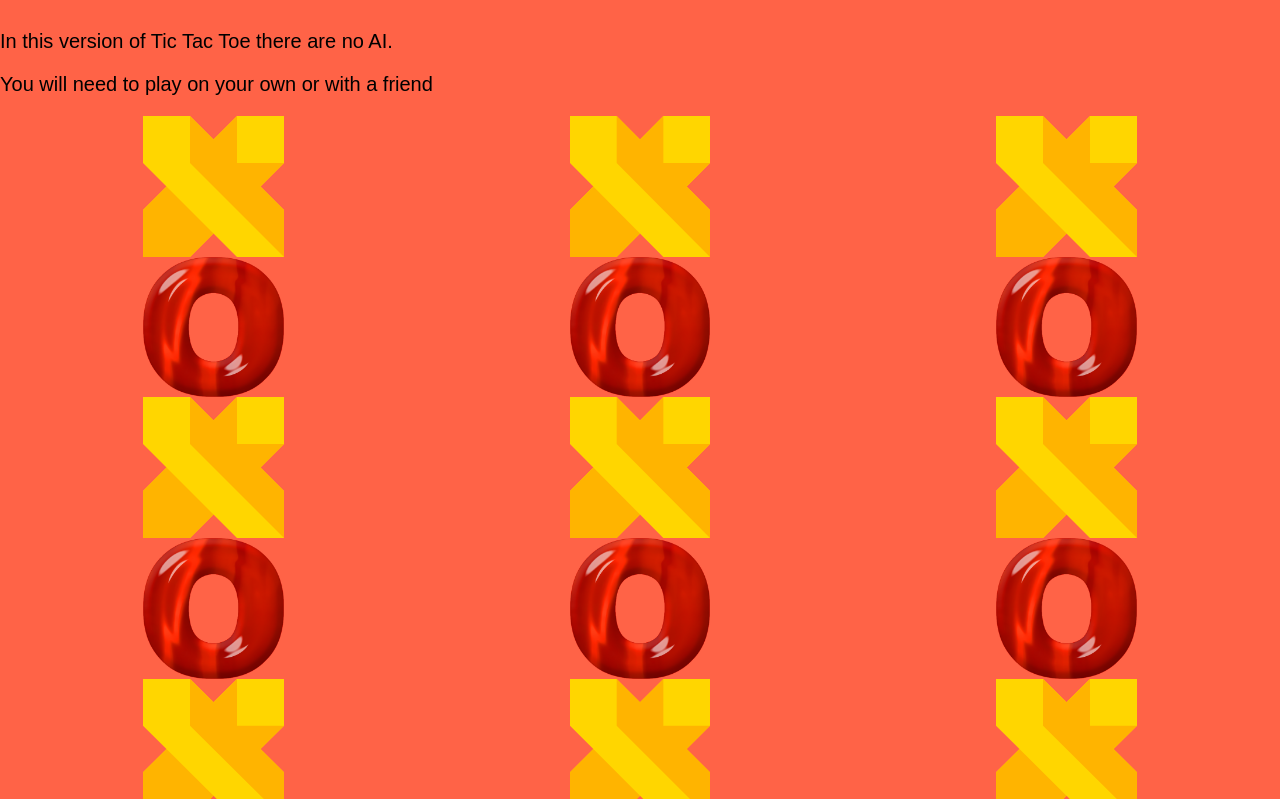
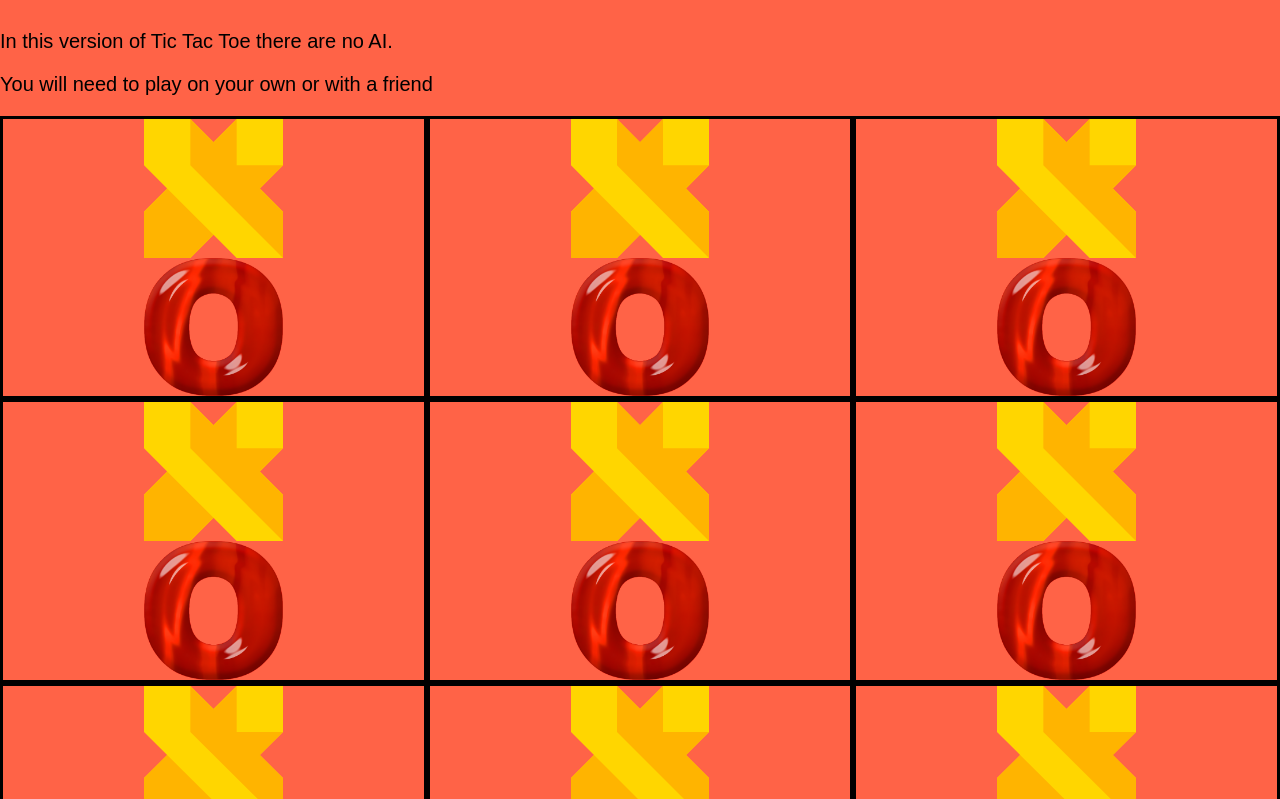
Before and after one commit to TROCADER/HemsidaK4, a plain HTML site: page index.html in a window 1280 px wide. Shown: the part 153-952 px from the top of the page. Drawn offline with Linux system fonts and the light colour scheme.

Commit message:
Gjorde små ändringar
Gjorde ändringar som jag kom på behövdes för att kunna markera en ruta

```diff
--- a/css/style.css
+++ b/css/style.css
@@ -16,6 +16,10 @@ h1{
     grid-template-rows: 1fr 1fr 1fr;
 }
 
+.square{
+    border: 3px solid;
+    border-color: black;
+}
 #square1:hover{
     background-color: white;
 }
--- a/index.html
+++ b/index.html
@@ -18,40 +18,40 @@
     </div>
 
     <div id="gameboard">
-        <div id="square1">
+        <div class="square" id="square1">
             <input type="image" id="x1" alt="x" src="img/x.svg" width="33%">
             <input type="image" id="o1" alt="o" src="img/o.png" width="33%">
         </div>
-        <div id="square2">
+        <div class="square" id="square2">
             <input type="image" id="x2" alt="x" src="img/x.svg" width="33%">
             <input type="image" id="o2" alt="o" src="img/o.png" width="33%">
 
         </div>
-        <div id="square3">
+        <div class="square" id="square3">
             <input type="image" id="x3" alt="x" src="img/x.svg" width="33%">
             <input type="image" id="o3" alt="x" src="img/o.png" width="33%">
         </div>
-        <div id="square4">
+        <div class="square" id="square4">
             <input type="image" id="x4" alt="x" src="img/x.svg" width="33%">
             <input type="image" id="o4" alt="x" src="img/o.png" width="33%">
         </div>
-        <div id="square5">
+        <div class="square" id="square5">
             <input type="image" id="x5" alt="x" src="img/x.svg" width="33%">
             <input type="image" id="o5" alt="x" src="img/o.png" width="33%">
         </div>
-        <div id="square6">
+        <div class="square" id="square6">
             <input type="image" id="x6" alt="x" src="img/x.svg" width="33%">
             <input type="image" id="o6" alt="x" src="img/o.png" width="33%">
         </div>
-        <div id="square7">
+        <div class="square" id="square7">
             <input type="image" id="x7" alt="x" src="img/x.svg" width="33%">
             <input type="image" id="o7" alt="x" src="img/o.png" width="33%">
         </div>
-        <div id="square8">
+        <div class="square" id="square8">
             <input type="image" id="x8" alt="x" src="img/x.svg" width="33%">
             <input type="image" id="o8" alt="x" src="img/o.png" width="33%">
         </div>
-        <div id="square9">
+        <div class="square" id="square9">
             <input type="image" id="x9" alt="x" src="img/x.svg" width="33%">
             <input type="image" id="o9" alt="x" src="img/o.png" width="33%">
         </div>
--- a/js/script.js
+++ b/js/script.js
@@ -1,18 +1,17 @@
-const x1 = document.querySelector("#x1");
-const x2 = document.querySelector("#x2");
-const x3 = document.querySelector("#x3");
-const x4 = document.querySelector("#x4");
-const x5 = document.querySelector("#x5");
-const x6 = document.querySelector("#x6");
-const x7 = document.querySelector("#x7");
-const x8 = document.querySelector("#x8");
-const x9 = document.querySelector("#x9");
-const o1 = document.querySelector("#o1");
-const o2 = document.querySelector("#o2");
-const o3 = document.querySelector("#o3");
-const o4 = document.querySelector("#o4");
-const o5 = document.querySelector("#o5");
-const o6 = document.querySelector("#o6");
-const o7 = document.querySelector("#o7");
-const o8 = document.querySelector("#o8");
-const o9 = document.querySelector("#o9");
+function getWinner()
+{
+    let square1 = document.querySelector("square1");
+    let square2 = document.querySelector("square2");
+    let square3 = document.querySelector("square3");
+    let square4 = document.querySelector("square4");
+    let square5 = document.querySelector("square5");
+    let square6 = document.querySelector("square6");
+    let square7 = document.querySelector("square7");
+    let square8 = document.querySelector("square8");
+    let square9 = document.querySelector("square9");
+
+    if (square1.innerHTML !== "" && square1.innerHTML === square2.innerHTML && square1.innerHTML === square3.innerHTML)
+    {
+        console.log("You won");
+    }
+}
```
